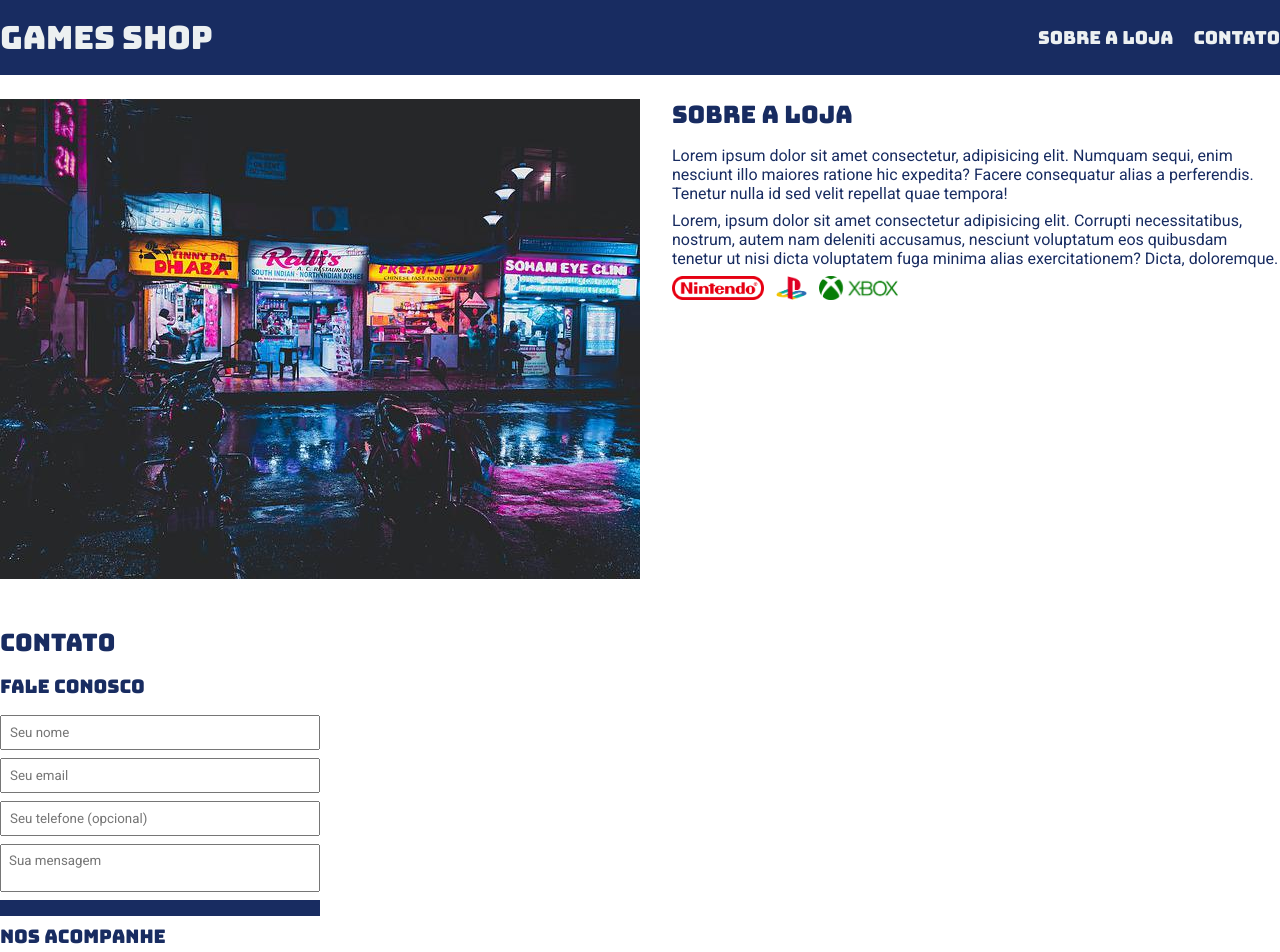
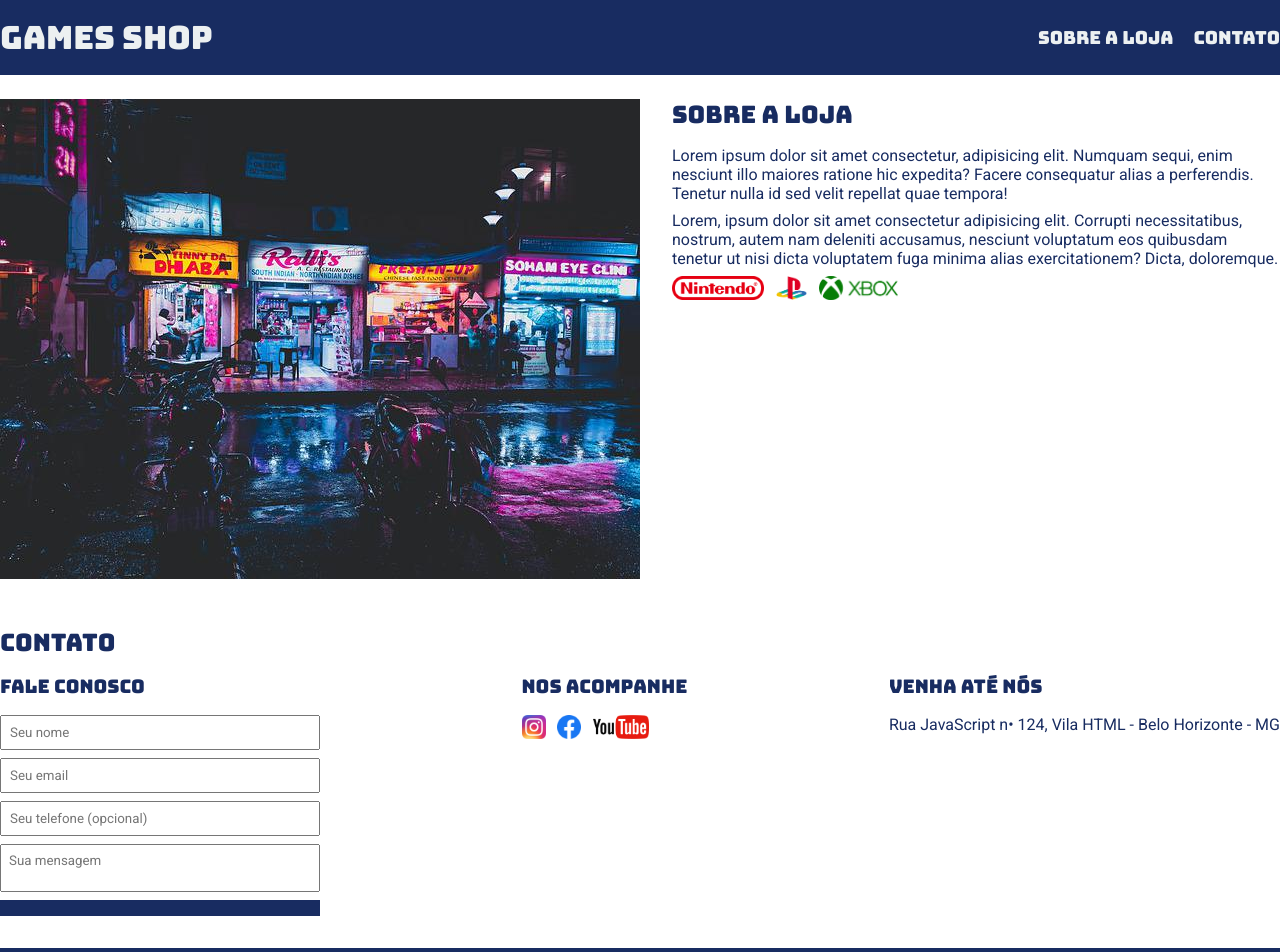
Before and after one commit to MouraWanderson/modulo_5, a plain HTML site: page index.html in a window 1280 px wide. Shown: the top 952 px of the page. Drawn offline with Linux system fonts and the light colour scheme.

Commit message:
ajuste layout css linha 52

```diff
--- a/index.html
+++ b/index.html
@@ -49,7 +49,7 @@
     <section id="contact">
         <div class="container">
             <h2>Contato</h2>
-            <div class="contact-method">
+            <div class="contact-methods">
                 <div>
                     <h3>Fale conosco</h3>
                     <form>
```
